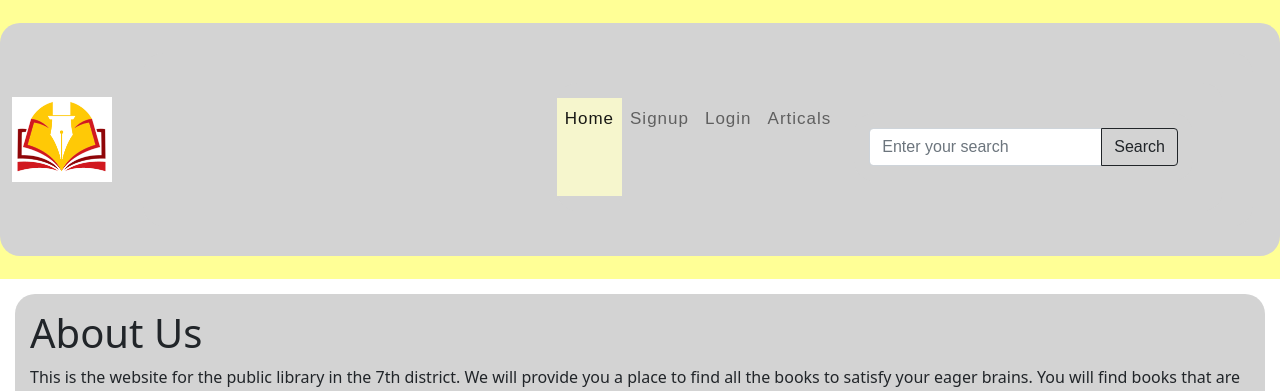
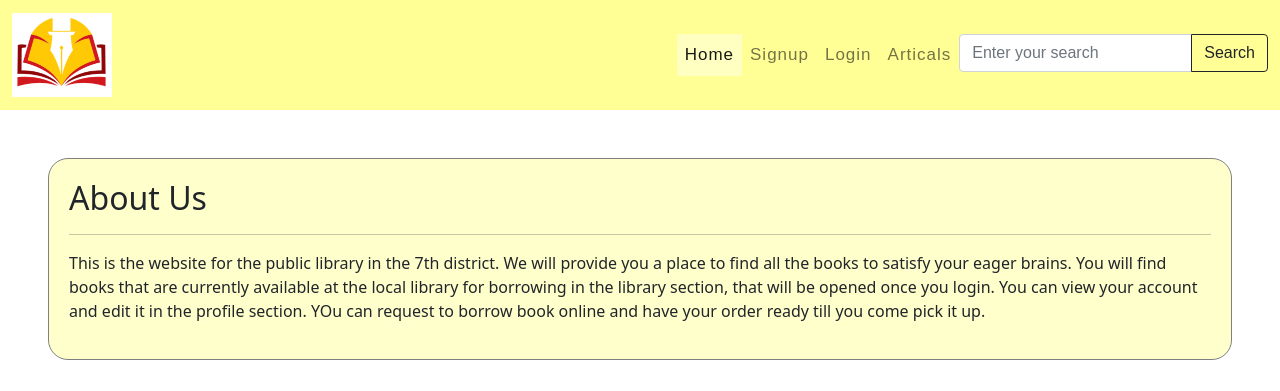
Before and after one commit to Yasmin-Haitham/code, a PHP site: page /views/homepage.html in a window 1280 px wide. Shown: the top 391 px of the page. Run offline with PHP 8.4, Linux system fonts and the light colour scheme.

Commit message:
homepage v-1

```diff
--- a/styles/homepage.css
+++ b/styles/homepage.css
@@ -1,15 +1,6 @@
-div{
-    background-color: lightgray;
-    margin: 15px;
-    padding: 15px;
+#text-area{
+    border: 1px solid grey ;
     border-radius: 20px;
+    padding: 20px;
+    background-color: rgb(255, 255, 204);
 }
-
-h1{
-    margin: 0px;
-}
-
-p{
-    margin-top: 50px;
-    margin-bottom: 50px;
-}
--- a/views/homepage.html
+++ b/views/homepage.html
@@ -10,13 +10,44 @@
   </head>
   <body>
     <script src="./scripts/Navbar.js"></script>
-    <div>
-      <h1>About Us</h1>
+    <div class="m-5" id="text-area">
+      <h2>
+        About Us
+      </h2>
+      <hr>
       <p>
         This is the website for the public library in the 7th district. We will provide you a place to find all the books to satisfy your eager brains. You will
         find books that are currently available at the local library for borrowing in the library section, that will be opened once you login. You can view
         your account and edit it in the profile section. YOu can request to borrow book online and have your order ready till you come pick it up.
       </p>
     </div>
+    <div class="m-5">
+      <div id="carouselExampleIndicators" class="carousel slide" data-bs-ride="carousel">
+        <div class="carousel-indicators">
+          <button type="button" data-bs-target="#carouselExampleIndicators" data-bs-slide-to="0" class="active" aria-current="true" aria-label="Slide 1"></button>
+          <button type="button" data-bs-target="#carouselExampleIndicators" data-bs-slide-to="1" aria-label="Slide 2"></button>
+          <button type="button" data-bs-target="#carouselExampleIndicators" data-bs-slide-to="2" aria-label="Slide 3"></button>
+        </div>
+        <div class="carousel-inner">
+          <div class="carousel-item active">
+            <img src="..." class="d-block w-100" alt="1">
+          </div>
+          <div class="carousel-item">
+            <img src="..." class="d-block w-100" alt="2">
+          </div>
+          <div class="carousel-item">
+            <img src="..." class="d-block w-100" alt="3">
+          </div>
+        </div>
+        <button class="carousel-control-prev" type="button" data-bs-target="#carouselExampleIndicators" data-bs-slide="prev">
+          <span class="carousel-control-prev-icon" aria-hidden="true"></span>
+          <span class="visually-hidden">Previous</span>
+        </button>
+        <button class="carousel-control-next" type="button" data-bs-target="#carouselExampleIndicators" data-bs-slide="next">
+          <span class="carousel-control-next-icon" aria-hidden="true"></span>
+          <span class="visually-hidden">Next</span>
+        </button>
+      </div>
+    </div>
   </body>
 </html>
```
